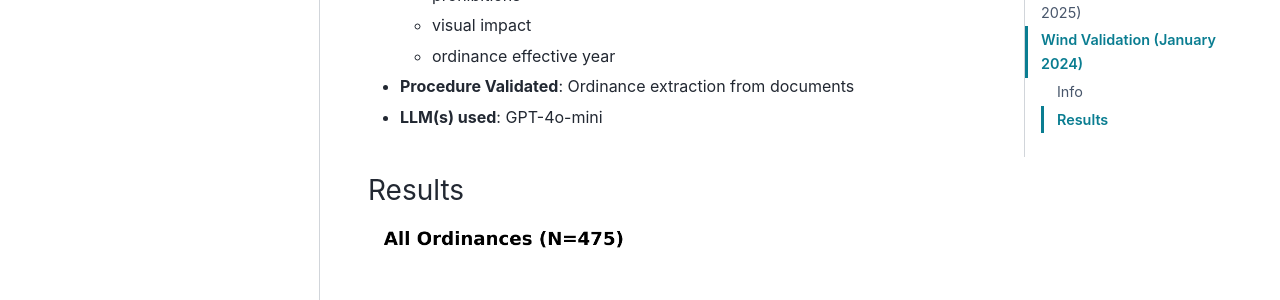
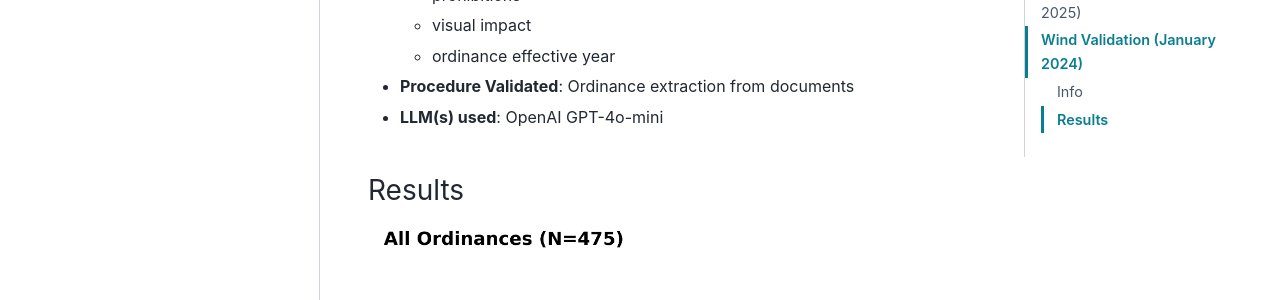
Before and after one commit to NREL/COMPASS, a Sphinx documentation site: the page built from docs/source/val/validation.rst, in a window 1280 px wide and 1400 px high, scrolled down 1484 px. Shown: the part 153-453 px from the top of the window. Built offline with Sphinx 7.4.7 and the PyData theme 0.15.4, drawn with Linux system fonts in a browser that asks for light colours; pages that are not in the unit, such as notebooks, are missing from menus; the version number is read from the project's files by our own code; some of the changed text lies outside the part shown.

Commit message:
Update docs

```diff
--- a/docs/source/val/validation.rst
+++ b/docs/source/val/validation.rst
@@ -14,8 +14,8 @@
 
 This validation effort is meant primarily as a sanity check and as a stepping stone to:
 
-- A) Perform a larger validation effort for solar ordinance values, and
-- B) Begin a CONUS-level COMPASS run for wind ordinance collection.
+- Perform a larger validation effort for solar ordinance values, and
+- Begin a CONUS-level COMPASS run for wind ordinance collection.
 
 
 .. WARNING::
@@ -57,7 +57,7 @@
   - ordinance effective year
 
 - **Procedure Validated**: Ordinance extraction from documents
-- **LLM(s) used**: GPT-4o-mini
+- **LLM(s) used**: OpenAI GPT-4o-mini
 
 
 Results
@@ -97,7 +97,7 @@
   - tower density
 
 - **Procedure Validated**: Ordinance extraction from documents
-- **LLM(s) used**: GPT-4
+- **LLM(s) used**: OpenAI GPT-4
 
 
 Results
```
Also changed, not shown: 1 other file.
